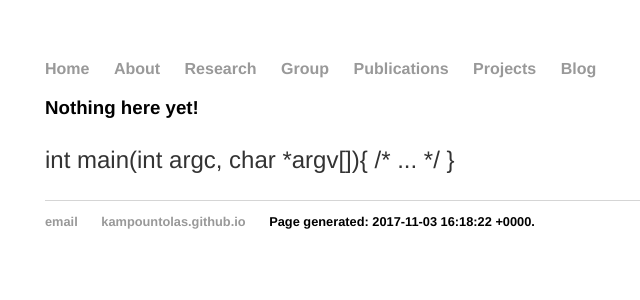
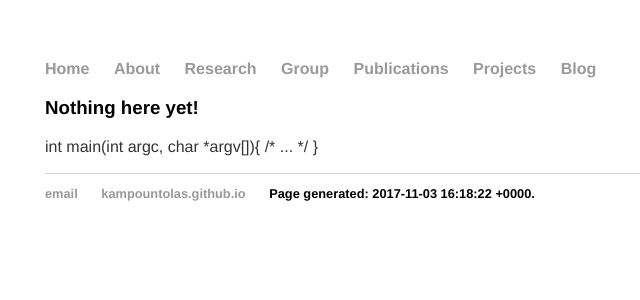
Before and after one commit to kampountolas/kampountolas.github.io, a Jekyll site: the page built from index.html, in a window 1280 px wide. Shown: the top 300 px of the page, without its empty margins (147-787 px from the left). Built offline with Jekyll 4.4.1, drawn with Linux system fonts in a browser that asks for light colours.

Commit message:
Update main.css

```diff
--- a/css/main.css
+++ b/css/main.css
@@ -21,12 +21,12 @@ a:hover {
     text-decoration: underline;
 }
 h1 {
-    font-size: 3em;
+    font-size: 1.5em;
     font-family:'Helvetica', 'Arial', 'Sans-Serif';
 }
 p {
-    font-size: 1.5em;
-    line-height: 1.4em;
+    font-size: 1.0em;
+    line-height: 1.2em;
     color: #333;
 }
 footer {
```
